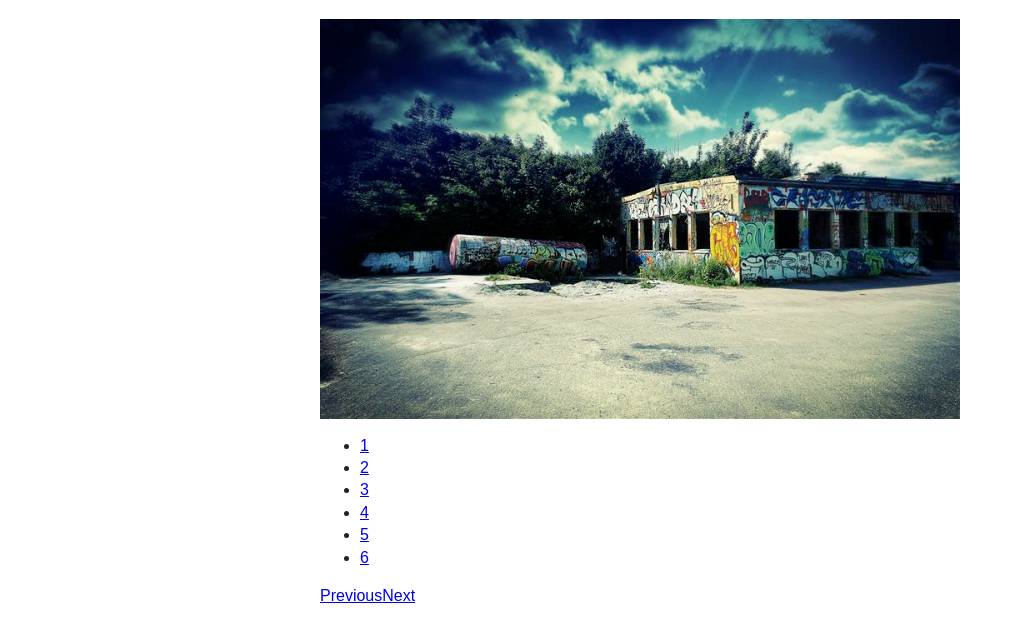
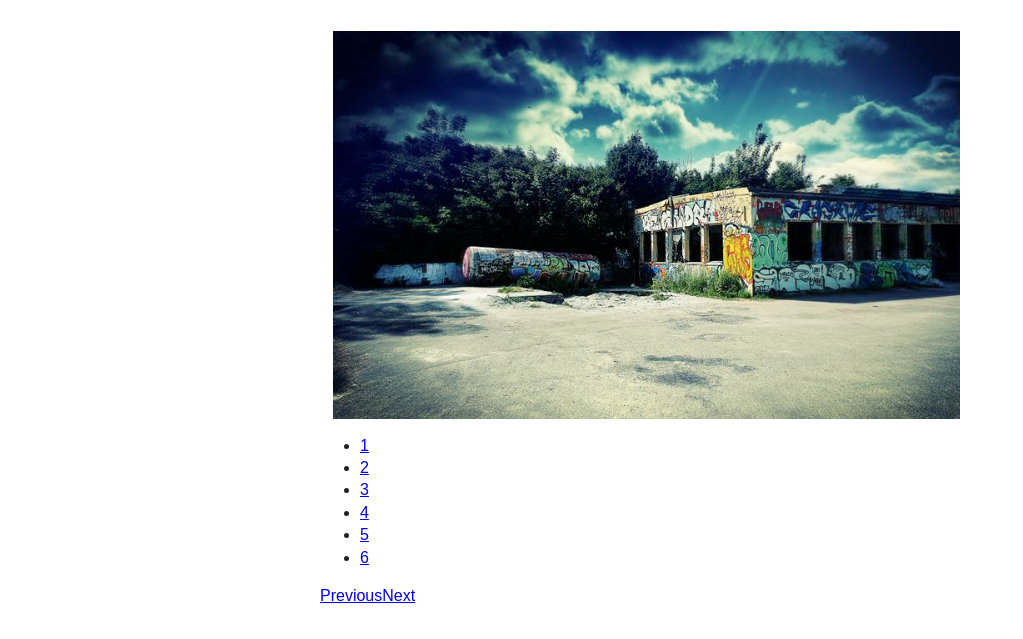
Before and after one commit to thecreation/jquery-tinySlider, a website: page demo/index.html in a window 1280 px wide. Shown: the part 69-708 px from the top of the page, without its empty margins (0-1023 px from the left). Drawn offline with nearby package versions, Linux system fonts and the light colour scheme; files that its build step writes are made by us from their sources.

Commit message:
padding: 2%;

```diff
--- a/less/tinySlider.less
+++ b/less/tinySlider.less
@@ -6,7 +6,7 @@
 }
 
 .tiny-items {
-    padding: 0;
+    padding: 2%;
     margin: 0;
     overflow: hidden;
     list-style: none;
```
